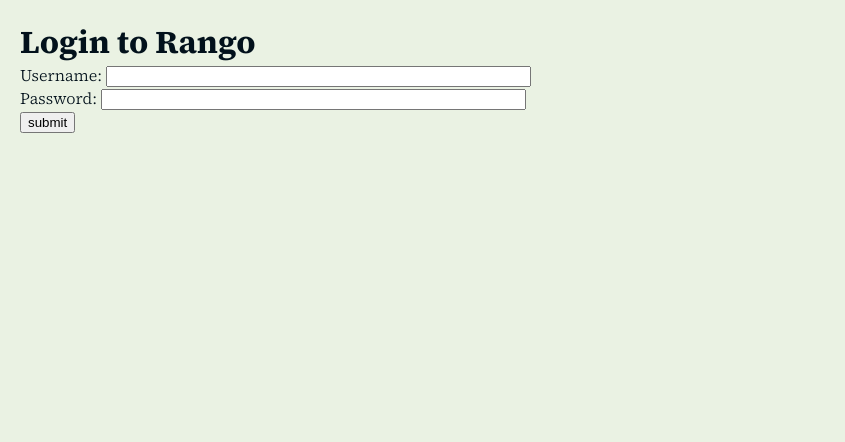
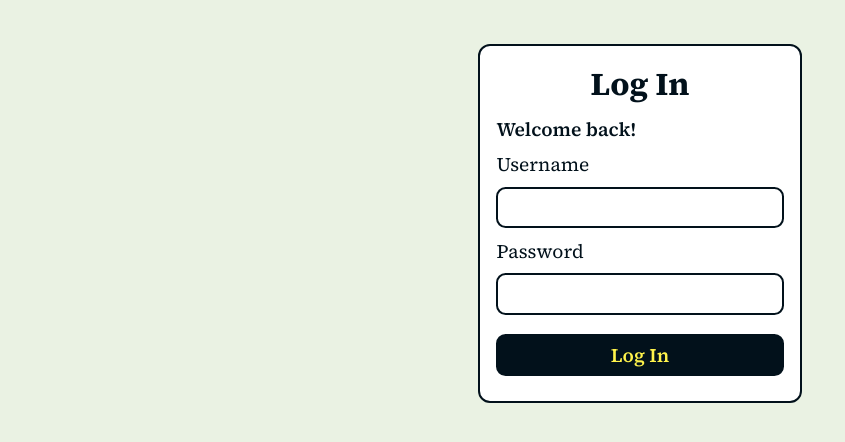
Before and after one commit to R2D2VaderBeef/hidden-recipes, a Django app: page /login/ in a window 1280 px wide. Shown: the part 70-512 px from the top of the page, without its empty margins (0-845 px from the left). Run offline with Django 3.2, Linux system fonts and the light colour scheme; grey boxes labelled with a size stand in for pictures from a placeholder-image service; some libraries are stand-ins or nearby versions; some web fonts are replaced.

Commit message:
feat: Login form styling

```diff
--- /dev/null
+++ b/static/css/login.css
@@ -0,0 +1,52 @@
+.login-block {
+    margin: auto;
+    margin-top: 1.5em;
+    width: fit-content;
+    background-color: white;
+    border-radius: 0.75em;
+    border: var(--theme_black) 2px solid;
+    padding: 1em 1em;
+}
+
+.login-block h1 {
+    text-align: center;
+}
+
+.login-block input {
+    padding: 0.3em 0.5em;
+    margin: 0.5em 0;
+    box-sizing: border-box;
+    border: var(--theme_black) 2px solid;
+    border-radius: 0.5em;
+    width: 100%;
+    font-size: 1.2em;
+    font-family: "Source Serif 4", serif;
+    transition-duration: 0.2s;
+}
+
+.login-block input:hover, .login-block input:focus {
+    border-color: var(--theme_red);
+}
+
+.login-block input[type=submit] {
+    background-color: var(--theme_black);
+    color: var(--theme_yellow);
+    font-weight: 600;
+    transition-duration: 0s;
+}
+
+.login-block input[type=submit]:hover, .login-block input[type=submit]:focus {
+    background-color: var(--theme_green);
+    border-color: var(--theme_green);
+}
+
+.login-block label {
+    font-size: 1.2em;
+    font-weight: 400;
+}
+
+.login-byline {
+    font-size: 1.2em;
+    font-weight: 600;
+    margin: 0.5em 0;
+}
--- a/templates/website/login.html
+++ b/templates/website/login.html
@@ -2,7 +2,11 @@
 {% load static %}
 
 {% block title_block %}
-    Login
+    Log in
+{% endblock %}
+
+{% block style_block %}
+    <link rel="stylesheet" href="{% static 'css/login.css' %}">
 {% endblock %}
 
 {% block login_active %}
@@ -10,13 +14,18 @@
 {% endblock %}
 
 {% block body_block %}
-<h1>Login to Rango</h1>
-<form id="login_form" method="post" action="{% url 'website:login' %}">
-    {% csrf_token %}
-    Username: <input type="text" name="username" value="" size="50" />
-    <br />
-    Password: <input type="password" name="password" value="" size="50" />
-    <br />
-    <input type="submit" value="submit" />
-</form>
+<div class="login-block">
+    <h1>Log In</h1>
+    <p class="login-byline">Welcome back!</p>
+    <form id="login_form" method="post" action="{% url 'website:login' %}">
+        {% csrf_token %}
+        <label for="username">Username</label><br />
+        <input type="text" name="username" value="" size="25" required/>
+        <br />
+        <label for="password">Password</label><br />
+        <input type="password" name="password" value="" size="25" required/>
+        <br />
+        <input type="submit" value="Log In" />
+    </form>
+</div>
 {% endblock %}
```
